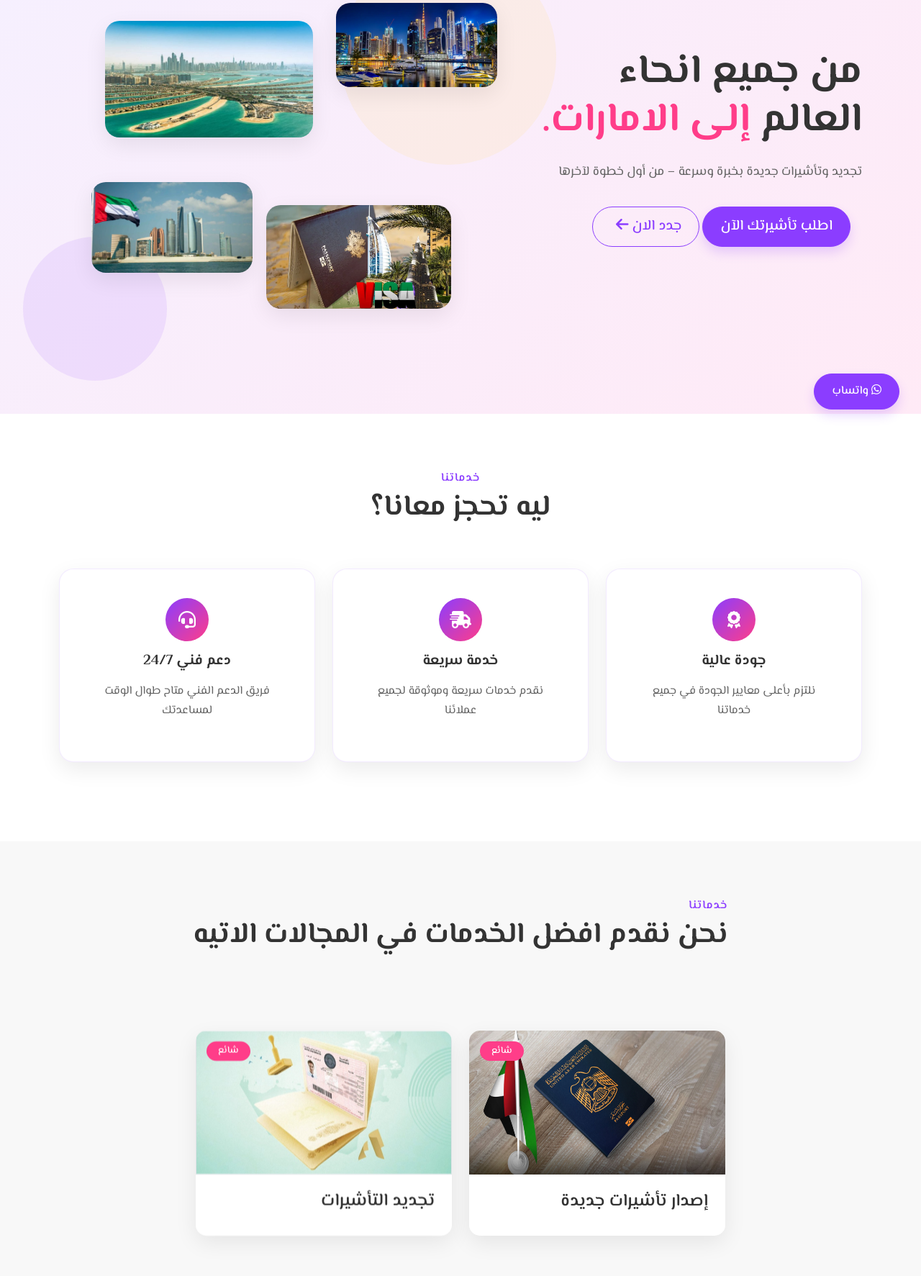
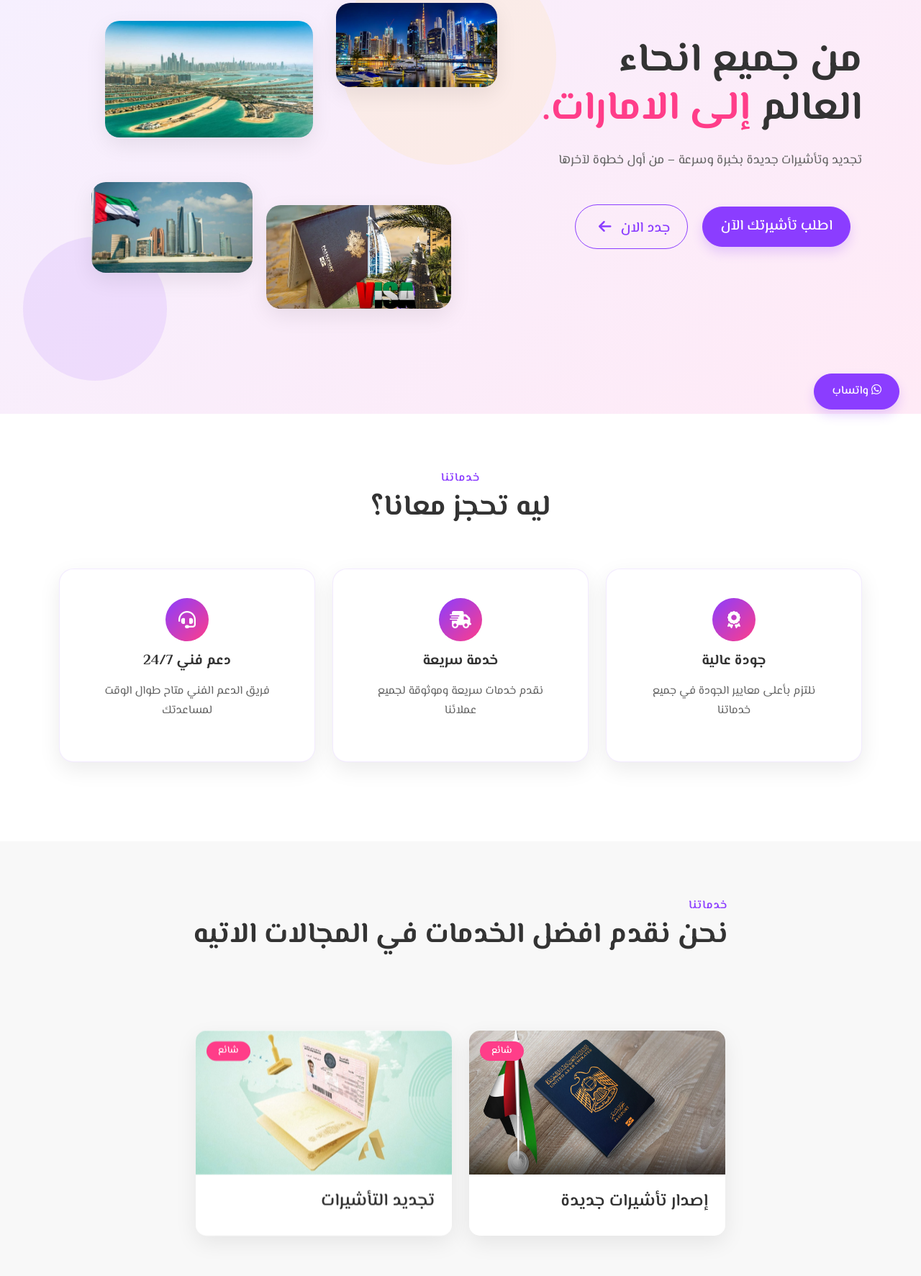
Before and after one commit to omer-khaled98/KOTB_website, a plain HTML site: page index.html in a window 1280 px wide. Shown: the part 181-1954 px from the top of the page at 72% size. Drawn offline with nearby package versions, Linux system fonts and the light colour scheme; files whose address does not match are found by name.

Commit message:
mt for btn

```diff
--- a/index.html
+++ b/index.html
@@ -126,9 +126,9 @@
                     <p class="hero-text">تجديد وتأشيرات جديدة بخبرة وسرعة – من أول خطوة لآخرها
                     </p>
                     <div class="hero-buttons">
-                        <a href="#" class="btn btn-primary btn-lg me-3">اطلب تأشيرتك الآن</a>
-                        <a href="#" class="btn btn-outline-primary btn-lg"> جدد الان <i
-                                class="fas fa-arrow-left ms-2"></i></a>
+                        <a href="#" class="btn btn-primary btn-lg m-3">اطلب تأشيرتك الآن</a>
+                        <a href="#" class="btn btn-outline-primary btn-lg "> جدد الان <i
+                                class="fas fa-arrow-left m-2"></i></a>
                     </div>
                 </div>
                 <div class="col-lg-7 ">
@@ -272,7 +272,7 @@
                 <div class="col-md-4">
                     <div class="destination-card ">
                         <div class="destination-tag">شائع</div>
-                        <img src="./images/image (1).jpg" alt="Pantai Beach" class="img-fluid border w-100">
+                        <img src="./images/image (1).jpg" alt="Pantai Beach" class="img-fluid  w-100">
                         <div class="destination-info">
                             <h4> تجديد التأشيرات</h4>
 
```
